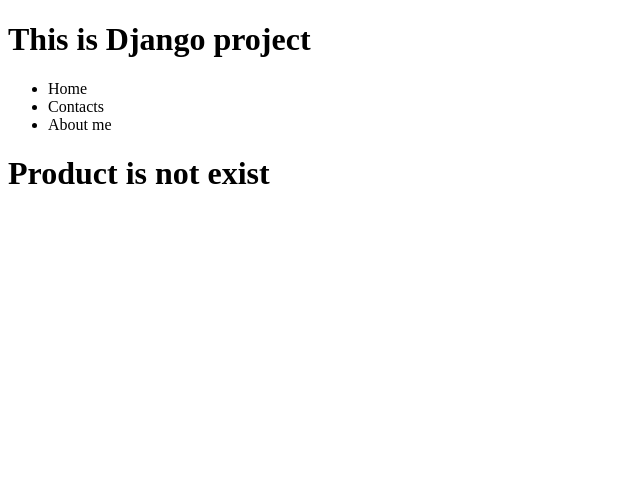
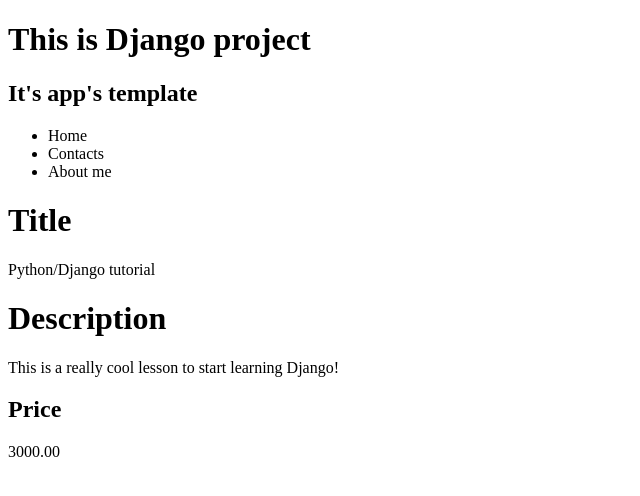
Before and after one commit to Vborisenko/DjProject1, a Django app: page /products/ in a window 1280 px wide. Shown: the top 496 px of the page, without its empty margins (0-640 px from the left). Run offline with Django 3.2, Linux system fonts and the light colour scheme; data comes from the database, SQL or seed files in the repository; both versions use the stored data as it was after the commit.

Commit message:
Templates Load with Apps

```diff
--- a/templates/products/details.html
+++ b/products/templates/products/product_details.html
@@ -1,5 +1,10 @@
 <!DOCTYPE html>
 {% extends 'base.html'%}
+{% block brand %}
+<h1>
+    <h1>This is Django project</h1>
+    <h2>It's app's template</h2>
+{%endblock%}
 {%block content%}
     {%if object.description != None %}
         <h1>Title</h1>
--- a/products/views.py
+++ b/products/views.py
@@ -6,7 +6,7 @@
 
 def product_detail_view(request):
     try:
-        obj = Product.objects.get(id=2)
+        obj = Product.objects.get(id=1)
     except Product.DoesNotExist:
         obj = None
     # context = {
@@ -21,4 +21,4 @@
     #     print("Soon")
     # else:
     #     print("description:", context['description'])
-    return render(request, "products/details.html", context)
+    return render(request, "products/product_details.html", context)
```
Also changed, not shown: db.sqlite3 (added), products/migrations/0001_initial.py (added), static/images/f1.jpg (renamed from templates/static/images/f1.jpg), static/images/f2.jpg (renamed from templates/static/images/f2.jpg), static/images/f3.jpg (renamed from templates/static/images/f3.jpg), static/images/f4.jpg (renamed from templates/static/images/f4.jpg), static/images/f5.jpg (renamed from templates/static/images/f5.jpg), static/images/f6.jpg (renamed from templates/static/images/f6.jpg), static/images/f7.jpg (renamed from templates/static/images/f7.jpg), static/images/fon.jpg (renamed from templates/static/images/fon.jpg), static/images/logo.jpg (renamed from templates/static/images/logo.jpg), static/style.css (renamed from templates/static/style.css).
